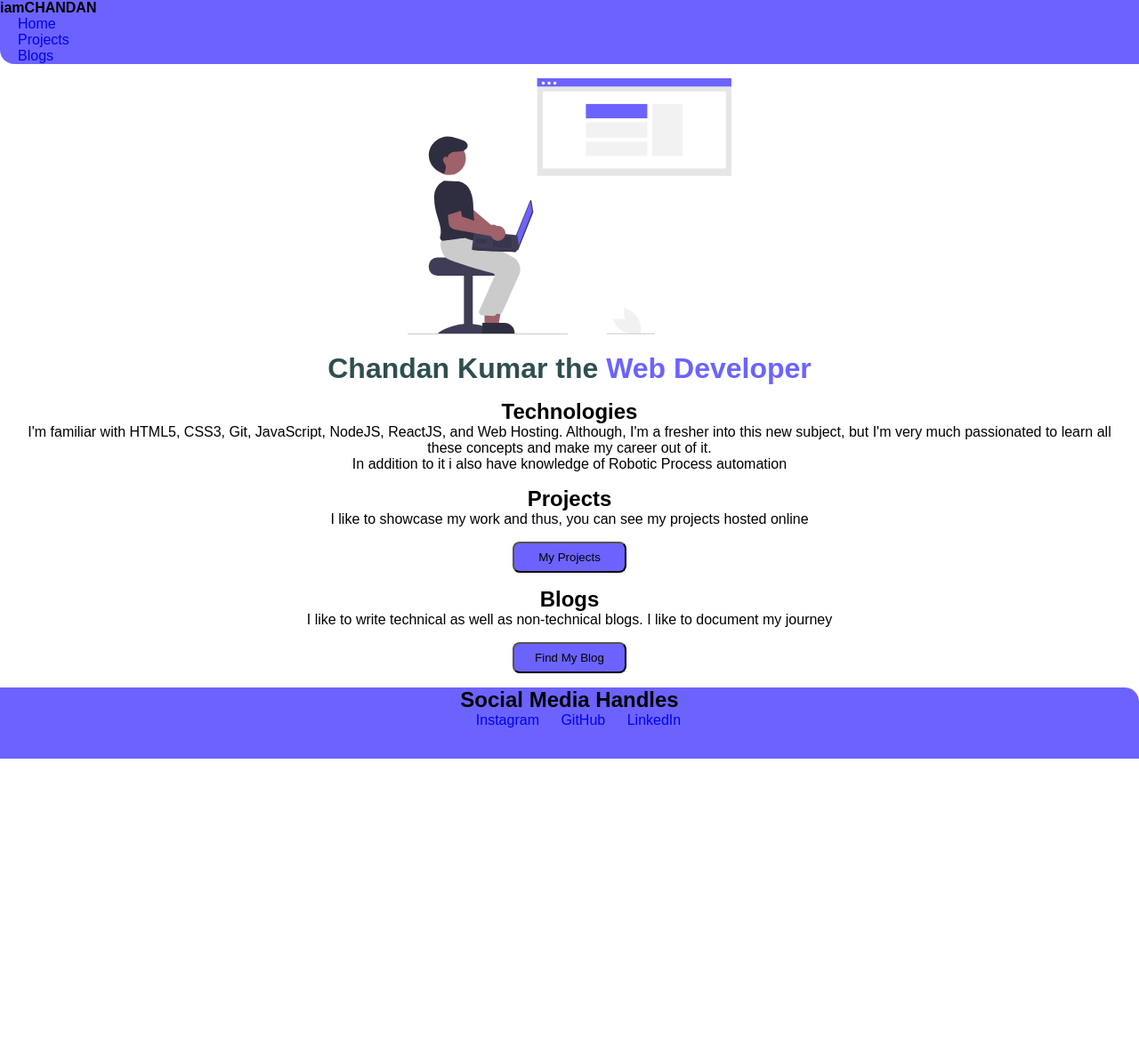
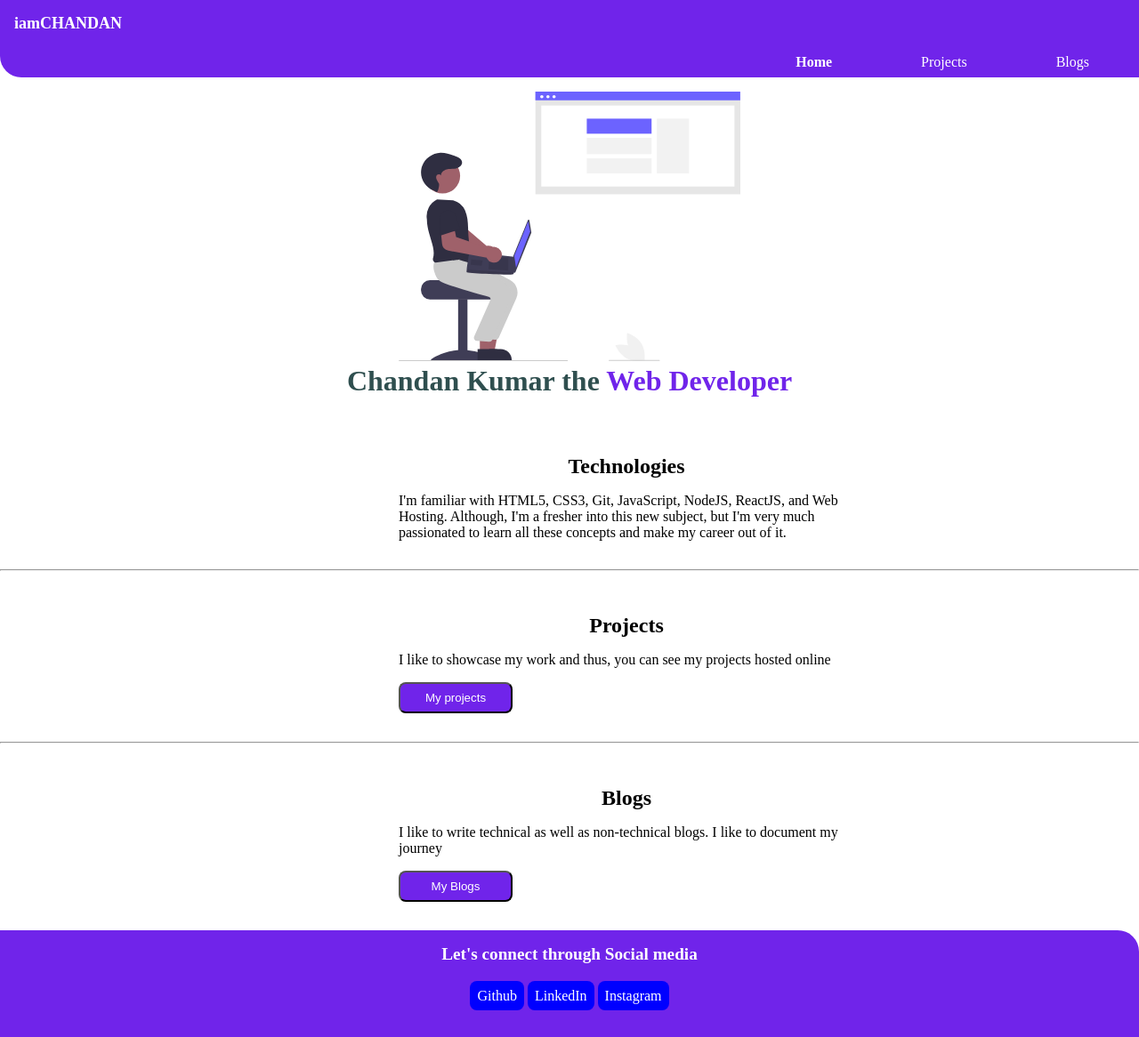
Before and after one commit to chandan-01/Chandan-s-Portfolio, a plain HTML site: page index.html in a window 1280 px wide. Shown: the whole page at 89% size. Before the commit the page ends 853 px from the top, so only its background shows below. Drawn offline with Linux system fonts and the light colour scheme.

Commit message:
index page almost complete

```diff
--- a/index.html
+++ b/index.html
@@ -5,7 +5,7 @@
     <meta charset="UTF-8">
     <meta http-equiv="X-UA-Compatible" content="IE=edge">
     <meta name="viewport" content="width=device-width, initial-scale=1.0">
-    <title>Home</title>
+    <title>Home | chandan's portfolio</title>
     <link rel="preconnect" href="https://fonts.googleapis.com">
     <link rel="preconnect" href="https://fonts.gstatic.com" crossorigin>
     <link href="https://fonts.googleapis.com/css2?family=Noto+Sans&display=swap" rel="stylesheet">
@@ -14,13 +14,15 @@
 
 <body>
     <header>
-        <nav>
-            <p><strong>iamCHANDAN</strong></p>
-            <div>
+        <nav class="navigation">
+            <div class="name-brand">
+                <p>iamCHANDAN</p>
+            </div>
+            <div class="list-nav">
                 <ul>
-                    <li><a class="link" href="/">Home</a></li>
-                    <li><a class="link" href="/">Projects</a></li>
-                    <li><a class="link" href="/">Blogs</a></li>
+                    <li><a class="link-navigation" href="/"><strong>Home</strong></a></li>
+                    <li><a class="link-navigation" href="/">Projects</a></li>
+                    <li><a class="link-navigation" href="/">Blogs</a></li>
                 </ul>
             </div>
         </nav>
@@ -29,46 +31,43 @@
 
     <main>
         <div class="Image-div">
-            <img class="Image-main" src="Images\webdev.svg" alt="img">
+            <img class="Image-main" src="/Images/webdev.svg"alt="img">
             <h1><strong>Chandan Kumar the <span class="colour-Webdev">Web Developer</span></strong></h1>
         </div>
+        <section class="section ow light-black">
+            <div class="container container-center">
+                <h1>Technologies</h1>
+                <p>I'm familiar with HTML5, CSS3, Git, JavaScript, NodeJS, ReactJS, and Web Hosting. Although, I'm a fresher into this new subject, but I'm very much passionated to learn all these concepts and make my career out of it.</p>
 
-        <section class="container-outer Technologies">
-            <div>
-                <h2><strong>Technologies</strong></h2>
-                <p>I'm familiar with HTML5, CSS3, Git, JavaScript, NodeJS, ReactJS, and Web Hosting. Although, I'm a
-                    fresher
-                    into this new subject, but I'm very much passionated to learn all these concepts and make my career
-                    out
-                    of it.<br>
-                    In addition to it i also have knowledge of Robotic Process automation </p>
             </div>
         </section>
-        <section class="container-outer Projects">
-            <div>
-                <h2><strong>Projects</strong></h2>
-                <p>I like to showcase my work and thus, you can see my projects hosted online </p>
-                <button class="button">My Projects</button>
+        <hr>
+        <section class="section ow light-black">
+            <div class="container container-center">
+                <h1>Projects</h1>
+                <p>I like to showcase my work and thus, you can see my projects hosted online</p>
+                <button href="/projects.html" class="link primary-link">My projects</button>
             </div>
-
         </section>
-        <section class="container-outer Blogs">
-                <div>
-                    <h2><strong>Blogs</strong></h2>
-                    <p>I like to write technical as well as non-technical blogs. I like to document my journey</p>
-                    <button class="button">Find My Blog</button>
-                </div>
-
+        <hr>
+        <section class="section ow light-black">
+            <div class="container container-center">
+                <h1>Blogs</h1>
+                <p>I like to write technical as well as non-technical blogs. I like to document my journey</p>
+                <button href="/projects.html" class="link primary-link">My Blogs</button>
+            </div>
         </section>
-
     </main>
 
+    <footer class="footer ">
+        <div class="footer-header">Let's connect through Social media</div>
+        <ul class="social-links list-non-bullet ">
+            <li class="list-item-inline"><a href="https://github.com/chandan-01" class="link">Github</a></li>
+            <li class="list-item-inline"><a href="https://www.linkedin.com/in/chandan-kumar-3075ba1a4/"
+                    class="link">LinkedIn</a></li>
+            <li class="list-item-inline"><a href="https://www.instagram.com/legacy_of_chand/" class="link">Instagram</a></li>
 
-    <footer>
-        <h2><strong>Social Media Handles</strong></h2>
-<a class="link" href="/">Instagram</a>
-<a class="link" href="/">GitHub</a>
-<a class="link" href="/">LinkedIn</a>
+        </ul>
     </footer>
 </body>
 
--- a/style.css
+++ b/style.css
@@ -1,50 +1,97 @@
-*{
-margin: 0;padding: 0;
-font-family: 'Montserrat', sans-serif;
+* {
+  margin: 0;
+  padding: 0;
 }
+
 :root {
-    --theme-color-purple: #6C63FF;
-    --white: #ffffff;
-  }
+  --theme-color-purple:rgb(112 ,36 ,234);
+  --white: #ffffff;
+}
 
-header{
-    background-color:var(--theme-color-purple);
-    border-bottom-left-radius: 1rem;
+.name-brand {
+  padding: 1rem;
+  color: var(--white);
+  font-size: large;
+  font-weight: bolder;
+}
+
+.list-nav {
+  text-align: right;
+  padding: 0.5rem;
+}
+
+.list-nav li {
+  list-style: none;
+  display: inline;
+  padding:3rem;
+}
+
+.list-nav a {
+  text-decoration: none;
+  color: var(--white);
+}
+
+.navigation {
+  background-color: var(--theme-color-purple);
+  border-bottom-left-radius: 1.5rem;
 }
 .Image-main{
-  height: 18rem;
-  margin: 1rem;
+  width: 30vw;
 }
 .Image-div{
   text-align: center;
+  color: darkslategrey;
+  margin: 1rem;
 }
 .colour-Webdev{
   color: var(--theme-color-purple);
 }
-.Image-div h1{
-color:darkslategrey;
+.section{
+  /* text-align:center; */
+  width: 40vw;
+  padding: 2rem;
 }
-.container-outer{
+.container-center{
+position: relative;
+left: 26rem;
+}
+.container-center h1{
   text-align: center;
-  margin: 1rem;
+  padding:1rem;
+}
+.primary-link{
+  padding: 0.5rem;
+  border-radius: 0.5rem;
+  background-color: var(--theme-color-purple);
+  color: var(--white);
+  width: 8rem;
+  margin-top: 1rem;
+}
+.footer{
+  background-color: var(--theme-color-purple);
+  height: 15vh;
+  border-top-right-radius: 1.5rem;
 }
 
-.button{
-  margin-top: 1rem;
-  background-color: var(--theme-color-purple);
+.footer-header {
+  padding-top: 1rem;
+  text-align: center;
+  font-size: larger;
+  font-weight: bold;
+  color: var(--white);
+}
+
+.list-item-inline {
+  display: inline;
   padding: 0.5rem;
-  border-radius: 0.5rem;
-  width: 8rem;
-}
-footer{
-  background-color: var(--theme-color-purple);
-  height: 5rem;
-  border-top-right-radius:1rem ;
-  text-align: center;
-
+ background-color: blue;
+ border-radius: 0.5rem;
 }
 .link{
-  margin-left: 20px;
+  color: var(--white);
   text-decoration: none;
-
 }
+.social-links{
+  margin-top: 3.3vh;
+  text-align: center;
+}
```
